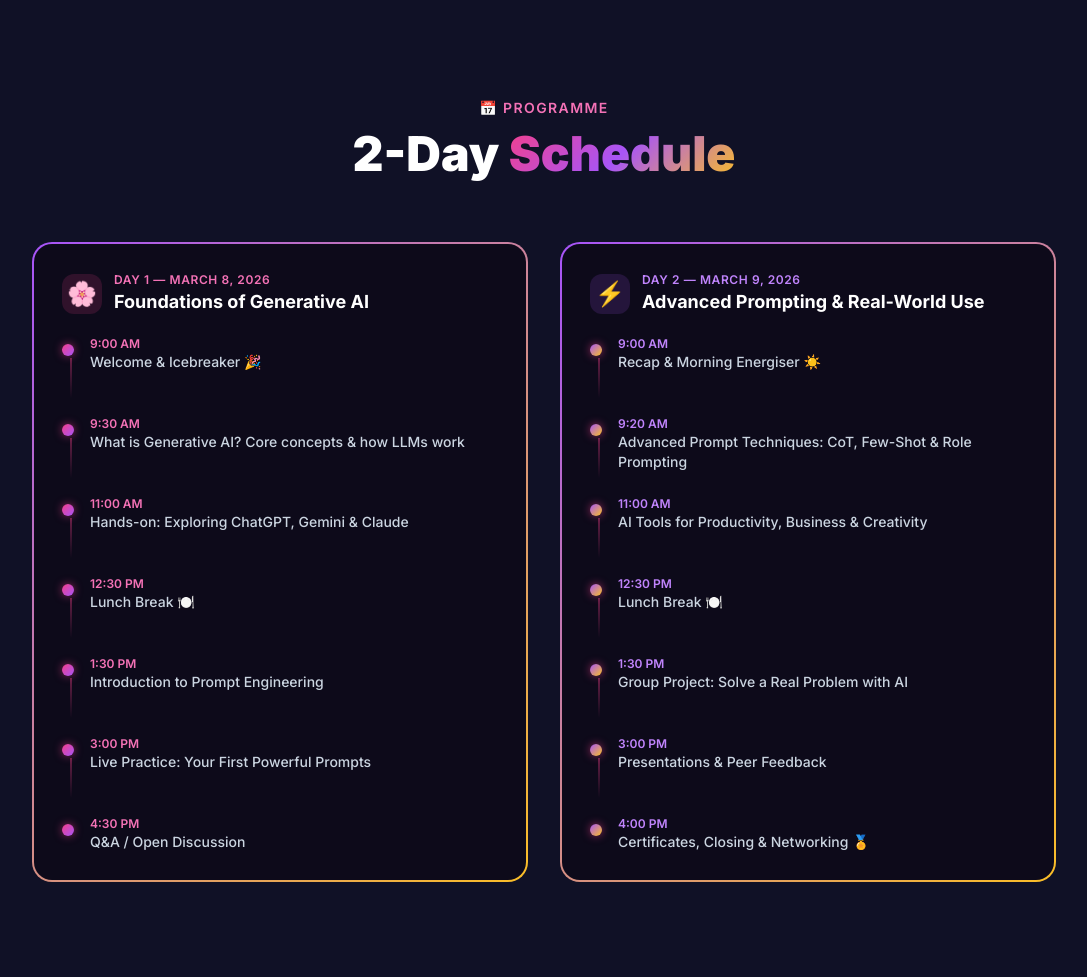
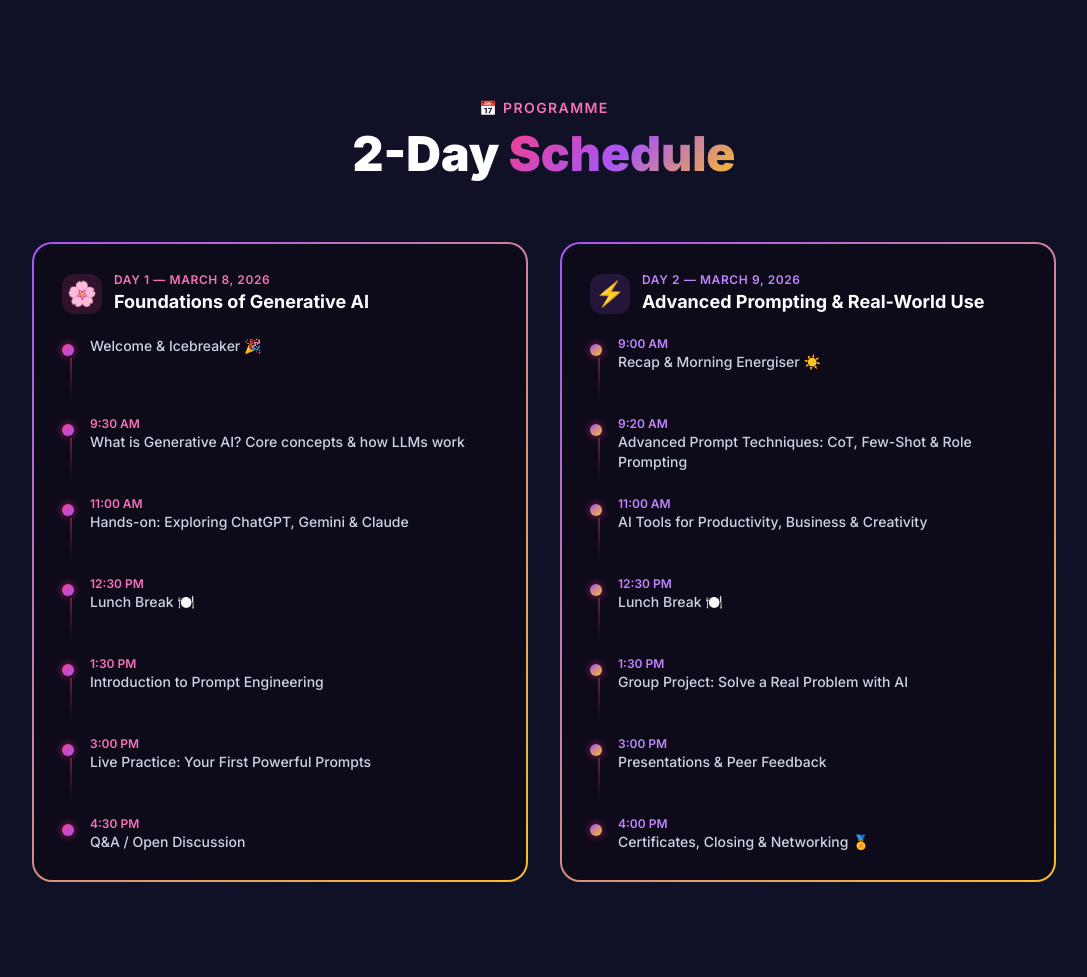
Before and after one commit to spw3bt3ch/dev-sam, a Flask app: page /women-ai-training in a window 1280 px wide. Shown: the part 1719-2696 px from the top of the page, without its empty margins (96-1183 px from the left). Run offline with Flask 3, Linux system fonts and the light colour scheme; some libraries are stand-ins or nearby versions.

Commit message:
Time removal

```diff
--- a/templates/women_ai_training.html
+++ b/templates/women_ai_training.html
@@ -373,7 +373,7 @@
                     </div>
                     <div class="space-y-5">
                         {% for time, session in [
-                        ('9:00 AM', 'Welcome & Icebreaker 🎉'),
+                        ('', 'Welcome & Icebreaker 🎉'),
                         ('9:30 AM', 'What is Generative AI? Core concepts & how LLMs work'),
                         ('11:00 AM', 'Hands-on: Exploring ChatGPT, Gemini & Claude'),
                         ('12:30 PM', 'Lunch Break 🍽️'),
```
